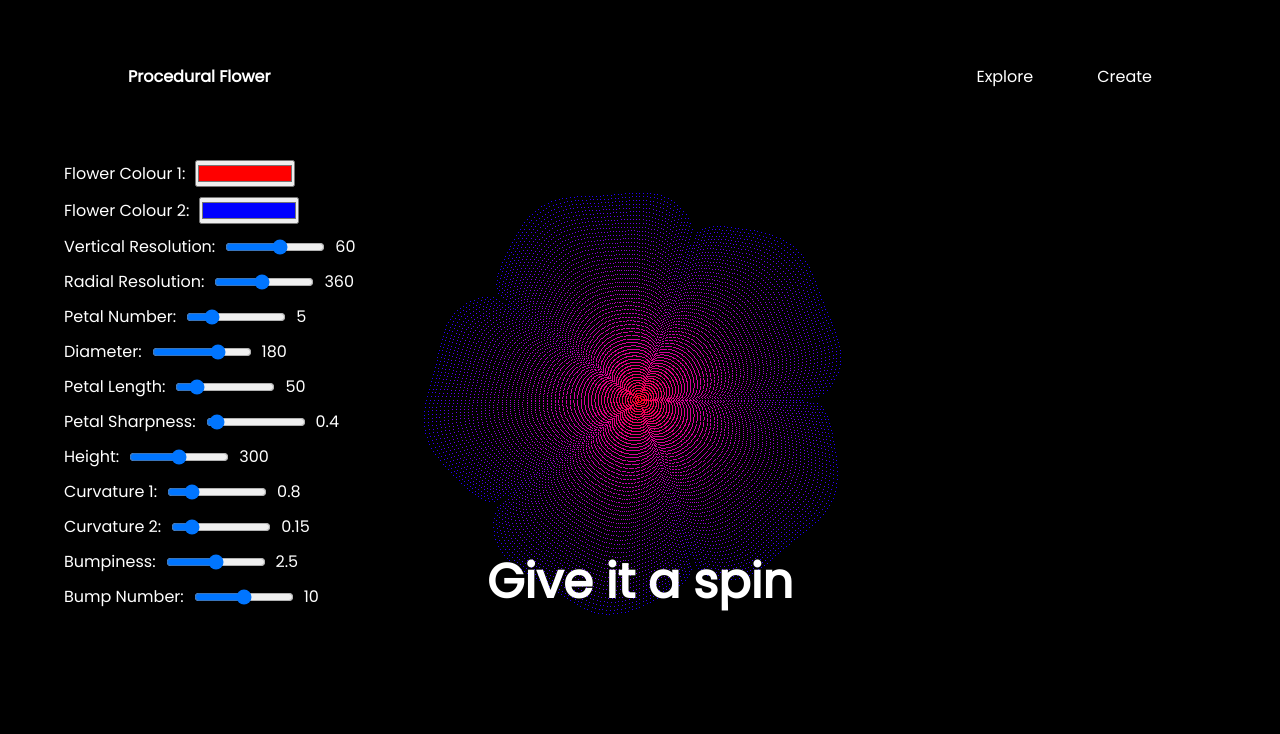
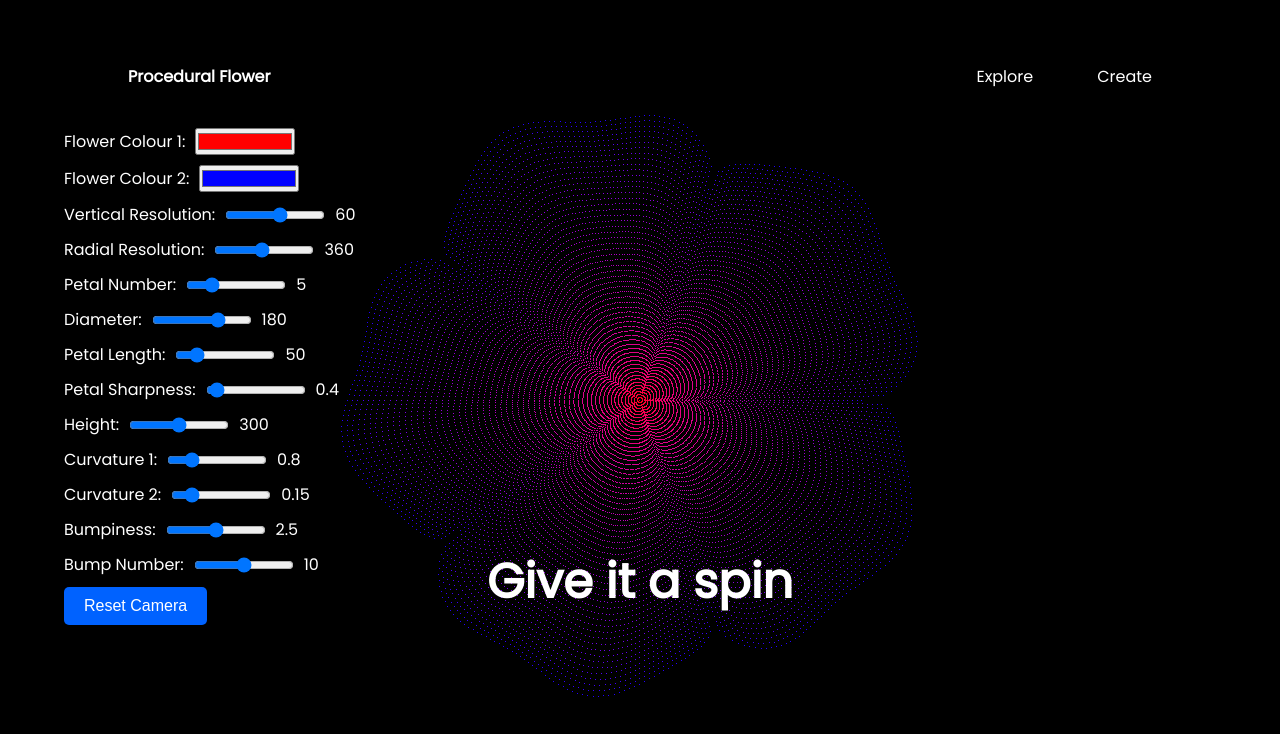
Before and after one commit to stuartkbrown/Procedural-Flower, a website built with Vite: page index.html in a window 1280 px wide. Built offline with nearby package versions, Linux system fonts and the light colour scheme; animation ran at ten frames a second.

Commit message:
Added reset camera button

```diff
--- a/index.html
+++ b/index.html
@@ -184,6 +184,9 @@
         />
         <output>10</output>
       </div>
+      <div class="control-group">
+        <button id="resetCameraButton">Reset Camera</button>
+      </div>
     </div>
 
     <h1 class="title">Give it a spin</h1>
--- a/main.js
+++ b/main.js
@@ -100,11 +100,12 @@ const curvature2Slider = document.getElementById("curvature2Slider");
 const bumpinessSlider = document.getElementById("bumpinessSlider");
 const bumpNumberSlider = document.getElementById("bumpNumberSlider");
 
-// Set up color picker
+// Set up colour pickers
 const flowerColorPicker = document.getElementById("flowerColourPicker");
-flowerColorPicker.addEventListener("input", createVertices);
 const flowerColorPicker2 = document.getElementById("flowerColourPicker2");
-flowerColorPicker2.addEventListener("input", createVertices);
+
+// Set up buttons
+const resetCameraButton = document.getElementById("resetCameraButton");
 
 // Function to update parameters based on slider values
 function updateParameters() {
@@ -138,6 +139,13 @@ curvature2Slider.addEventListener("input", updateParameters);
 bumpinessSlider.addEventListener("input", updateParameters);
 bumpNumberSlider.addEventListener("input", updateParameters);
 
+// Add event listener for colour pickers
+flowerColorPicker.addEventListener("input", createVertices);
+flowerColorPicker2.addEventListener("input", createVertices);
+
+// Add event listener for the buttons
+resetCameraButton.addEventListener("click", resetCamera);
+
 // Sizes
 const sizes = {
   width: window.innerWidth,
@@ -149,9 +157,16 @@ const camera = new THREE.PerspectiveCamera(
   75,
   sizes.width / sizes.height,
   0.1,
-  1000
+  2000
 );
-camera.position.z = 700;
+camera.position.z = 550;
+
+// Function to reset camera position and orientation
+function resetCamera() {
+  camera.position.set(0, 0, 550); // Set the initial camera position
+  camera.lookAt(0, 0, 0); // Look at the center of the scene
+  controls.reset(); // Reset controls to their initial state
+}
 
 // Renderer
 const canvas = document.querySelector(".webgl");
--- a/style.css
+++ b/style.css
@@ -50,7 +50,7 @@ nav ul {
 
 .controls {
   position: absolute;
-  top: 10rem; /* Adjust the top position */
+  top: 8rem; /* Adjust the top position */
   left: 4rem;
   z-index: 2;
   color: white;
@@ -70,3 +70,18 @@ nav ul {
   margin-right: 10px;
   width: 100px; /* Adjust the width as needed */
 }
+
+button#resetCameraButton {
+  background-color: #0062ff;
+  color: white;
+  padding: 10px 20px;
+  font-size: 16px;
+  border: none;
+  border-radius: 5px;
+  cursor: pointer;
+  transition: background-color 0.1s ease;
+}
+
+button#resetCameraButton:hover {
+  background-color: rgb(0, 45, 75);
+}
```
